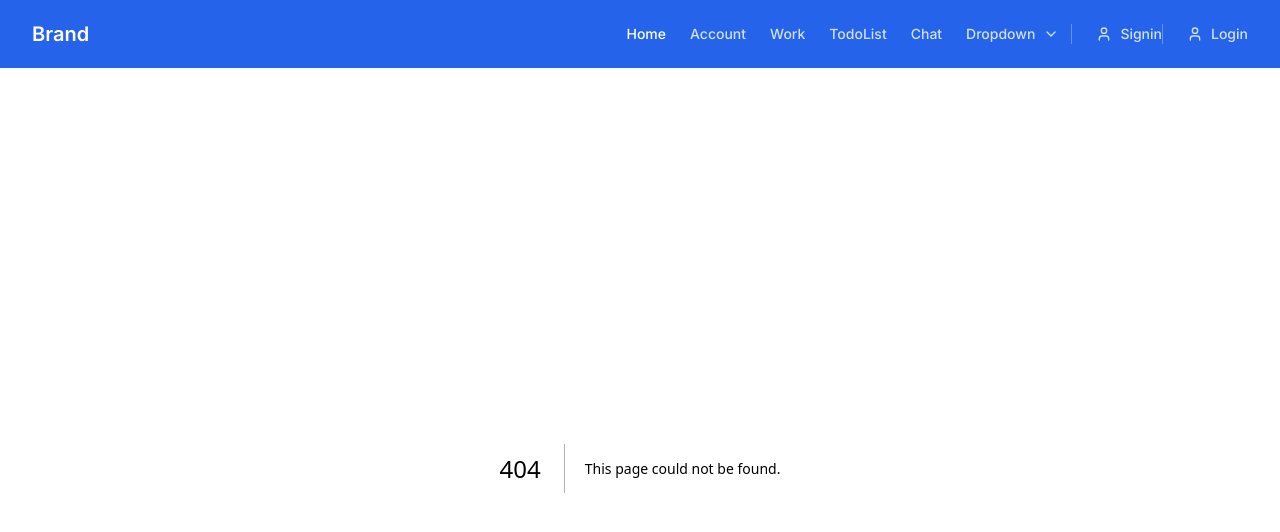
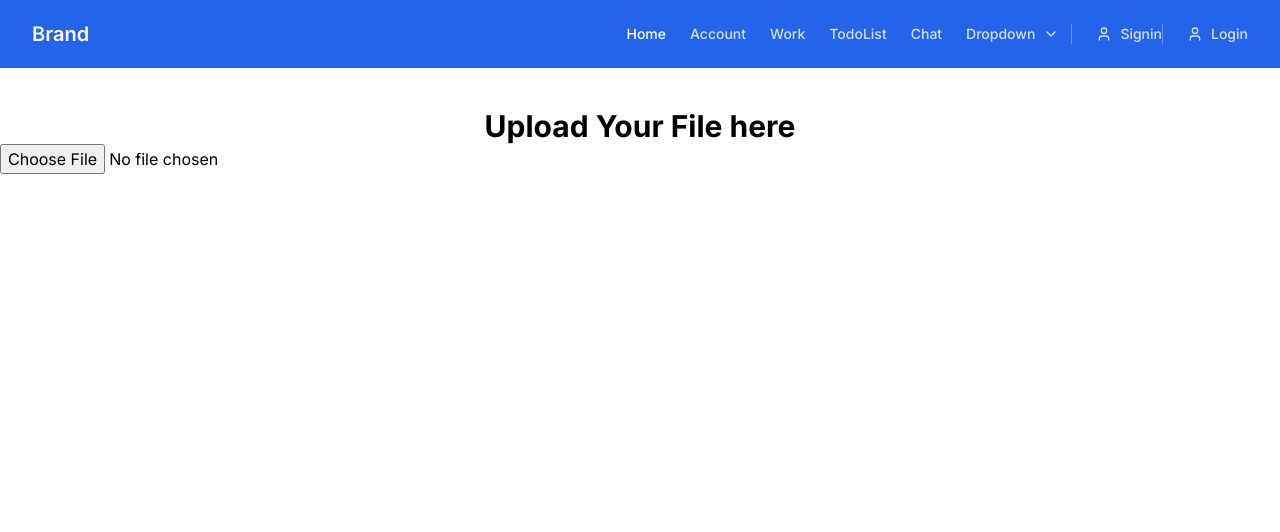
Before and after one commit to JasimDAce/frontend, a Next.js app: page /upload-file in a window 1280 px wide. Before the commit this address had no page. Shown: the top 532 px of the page. Built offline with nearby package versions, Linux system fonts and the light colour scheme.

Commit message:
I have used cloudinary cloud

```diff
--- /dev/null
+++ b/src/app/upload-file/page.jsx
@@ -0,0 +1,31 @@
+'use client'
+import axios from 'axios';
+import React from 'react'
+
+const UploadFile = () => {
+    const uploadTOCould = (e) => {
+      const file = e.target.files[0];
+      if(!file) return;
+
+      const fd = new FormData();
+      fd.append('file',file);
+      fd.append('upload_preset','myproject');
+      fd.append('cloud_name','ddipjutsx');
+      axios.post('https://api.cloudinary.com/v1_1/ddipjutsx/image/upload',fd,
+        {headers: {  'Content-Type': 'multipart/form-data'}}
+      ).then((response) => {
+        console.log(response.data)
+      }).catch((err) => {
+        console.log(err);
+      });
+    }
+  return (
+    <div>
+    <h1  className='text-center mt-10 text-3xl font-bold'>
+      Upload Your File here
+        </h1>
+        <input type="file" accept='image/*' onChange={uploadTOCould}/></div>
+  )
+}
+
+export default UploadFile;
```
